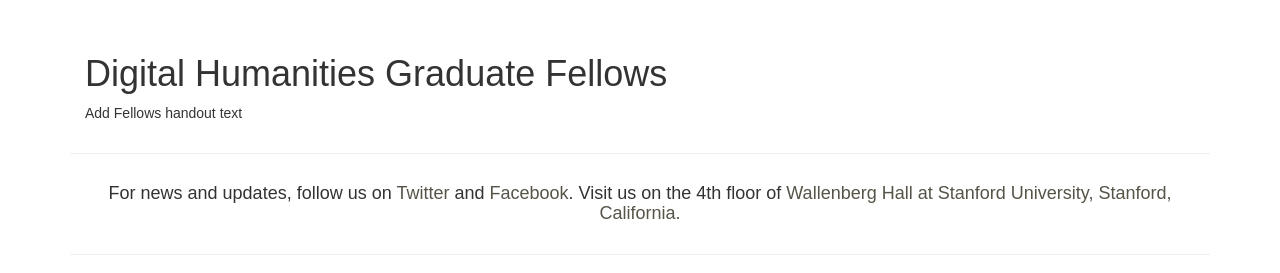
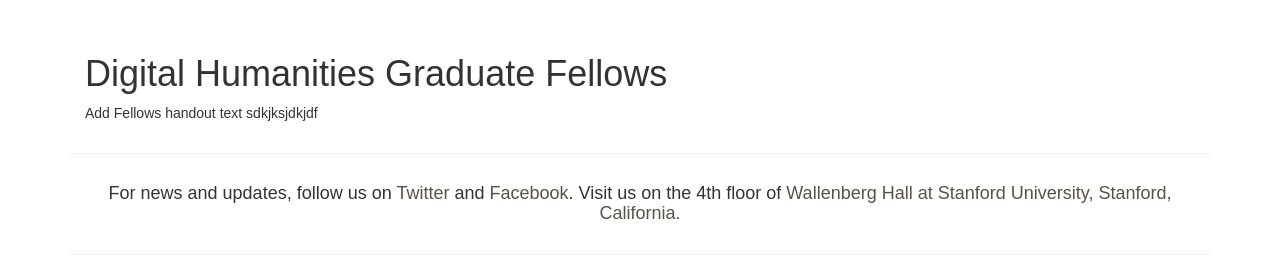
Before and after one commit to cestastanford/cesta-web, a Jekyll site: the page built from teaching/dhfellows.md, in a window 1280 px wide. Shown: the part 183-456 px from the top of the page. Built offline with Jekyll 4.4.1, drawn with Linux system fonts in a browser that asks for light colours; nearby versions of some CDN libraries; some web fonts are replaced; Markdown is read by kramdown in place of the engine named in the settings.

```diff
--- a/teaching/dhfellows.md
+++ b/teaching/dhfellows.md
@@ -4,4 +4,4 @@ title: "Digital Humanities Graduate Fellows"
 permalink: /teaching/dh-fellows/
 ---
 
-Add Fellows handout text
+Add Fellows handout text sdkjksjdkjdf
```
Also changed, not shown: images/feature/header2.png (deleted), images/header5.jpg (added), images/header6.png (added), images/header7.png (added), images/header8.jpg (added).
